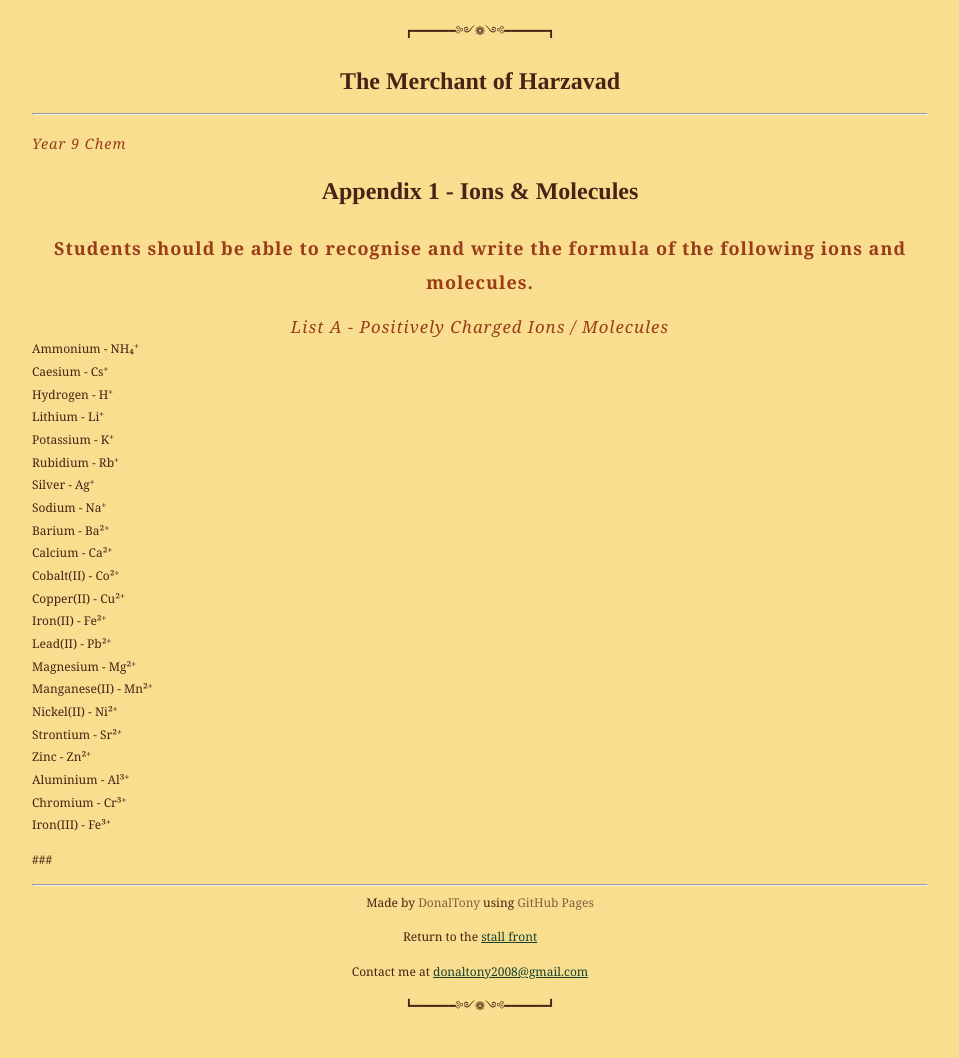
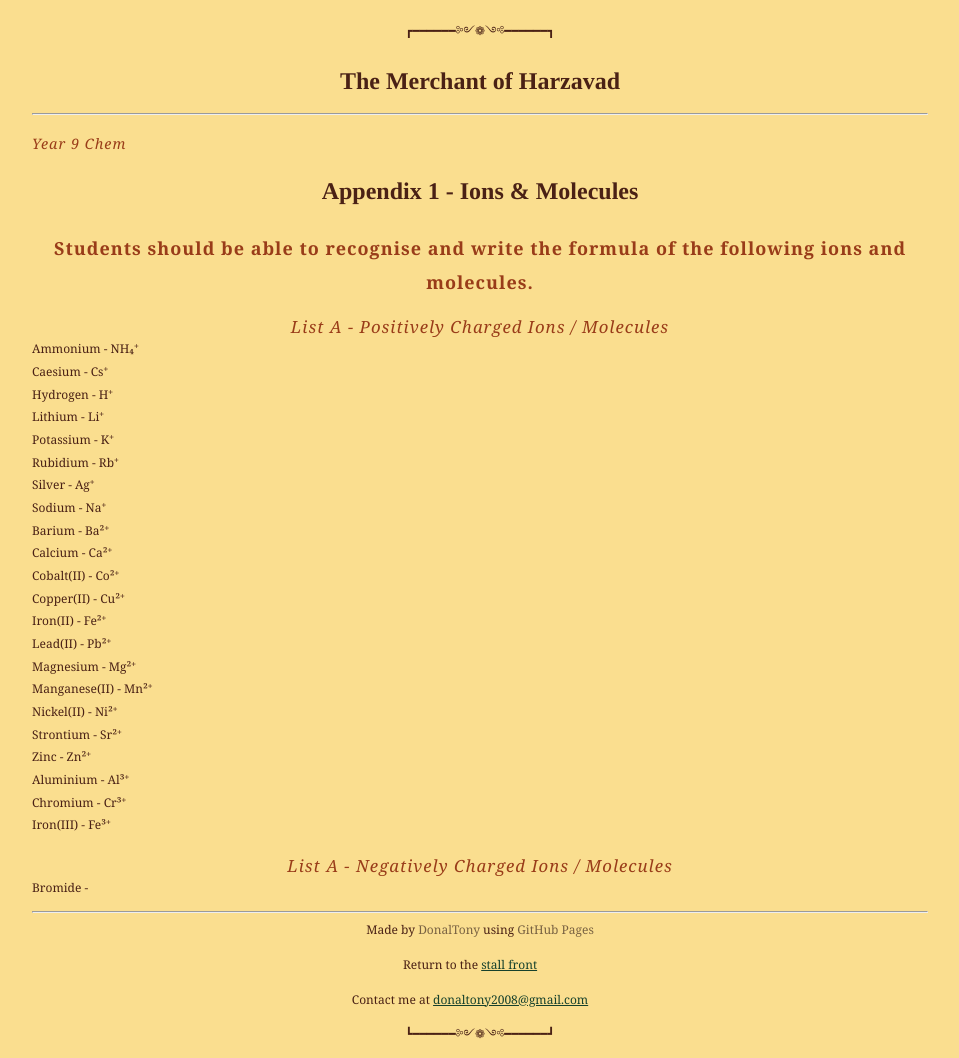
Before and after one commit to dvaraka/the-merchant, a Jekyll site: the page built from notes/year9/science/chemistry/appendix-one.md, in a window 1280 px wide. Shown: the whole page, without its empty margins (160-1119 px from the left). Built offline with Jekyll 4.4.1, drawn with Linux system fonts in a browser that asks for light colours; our own code applies the rules of GitHub Pages for plain Markdown files; before the commit the page ends 1030 px from its top, so only the background shows below that.

Commit message:
Update appendix-one.md

```diff
--- a/notes/year9/science/chemistry/appendix-one.md
+++ b/notes/year9/science/chemistry/appendix-one.md
@@ -33,4 +33,6 @@ Aluminium - Al³⁺
 Chromium - Cr³⁺
 Iron(III) - Fe³⁺
 
-###
+### List A - Negatively Charged Ions / Molecules
+
+Bromide -
```
